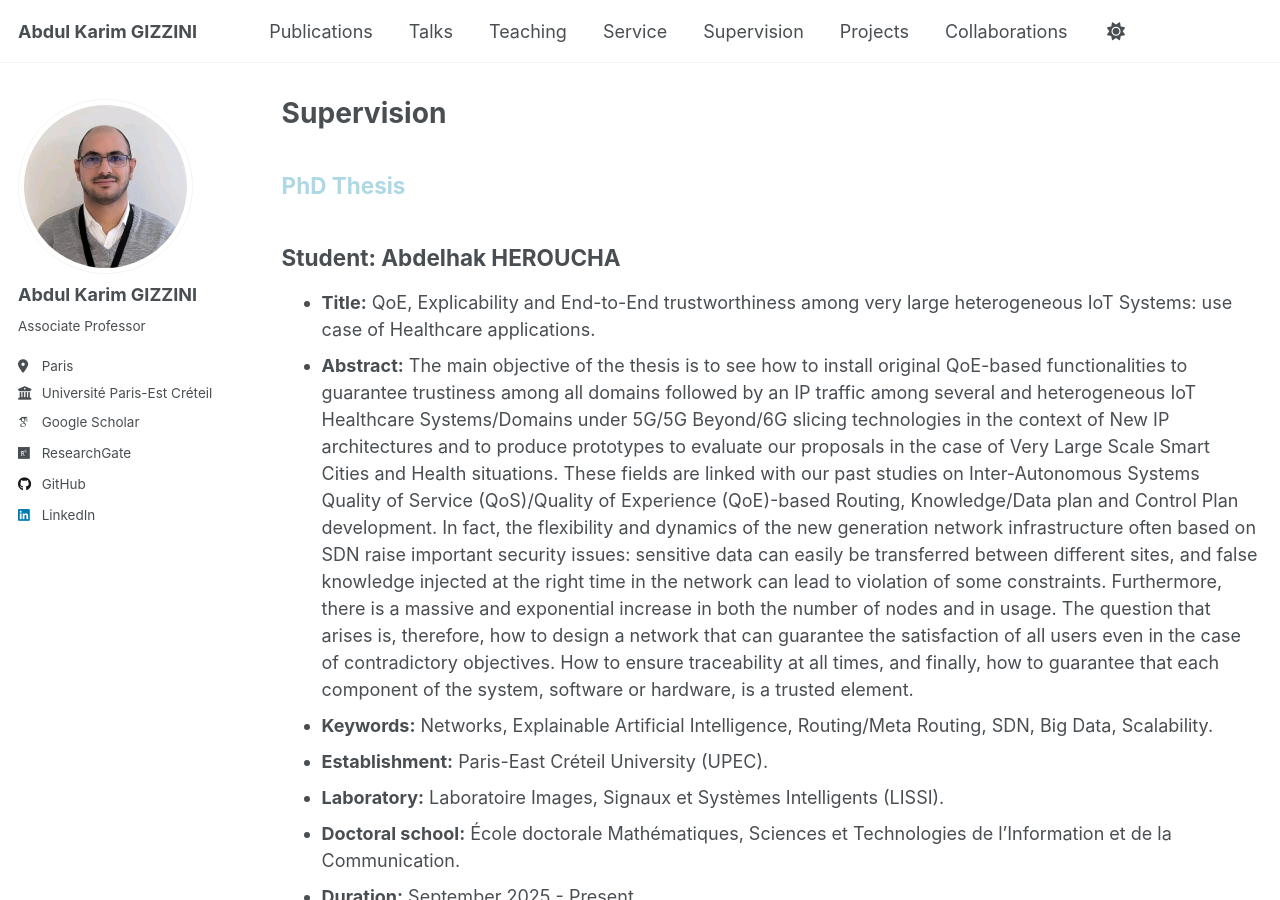
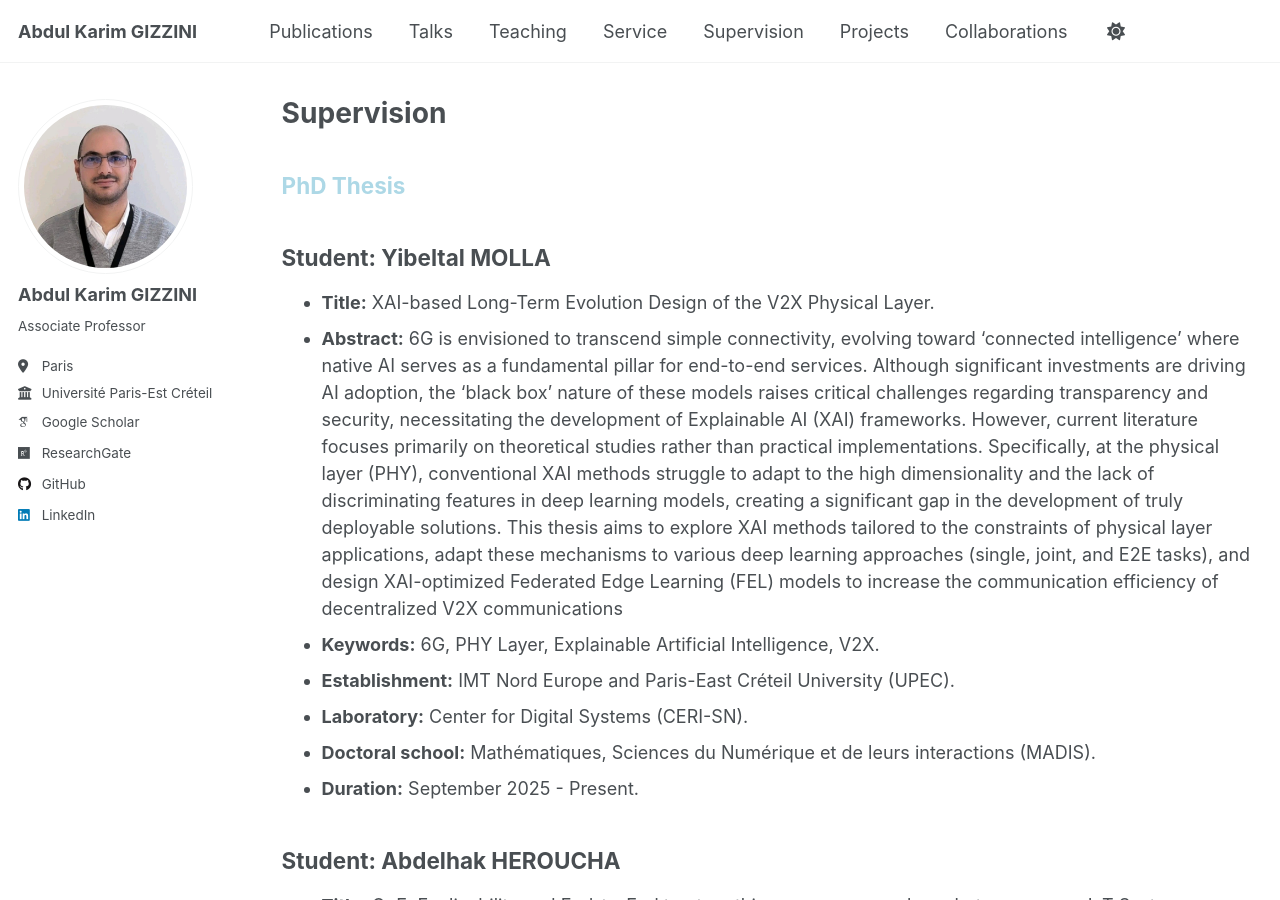
Before and after one commit to abdulkarimgizzini/abdulkarimgizzini-website, a Jekyll site: the page built from _pages/supervision.md, in a window 1280 px wide and 900 px high. Built offline with Jekyll 4.4.1, drawn with Linux system fonts in a browser that asks for light colours; some web fonts are replaced; a script that is not in the unit is left out.

Commit message:
Update supervision.md

```diff
--- a/_pages/supervision.md
+++ b/_pages/supervision.md
@@ -9,6 +9,20 @@ author_profile: true
 <!-- # **PhD Co-Supervision** -->
 
 <h2 style="color: lightblue;">PhD Thesis</h2>
+
+## Student: Yibeltal MOLLA
+
+* **Title:** XAI-based Long-Term Evolution Design of the V2X Physical Layer.
+* **Abstract:** 6G is envisioned to transcend simple connectivity, evolving toward 'connected intelligence' where native AI serves as a fundamental pillar for end-to-end services. Although significant investments are driving AI adoption, the 'black box' nature of these models raises critical challenges regarding transparency and security, necessitating the development of Explainable AI (XAI) frameworks. However, current literature focuses primarily on theoretical studies rather than practical implementations. Specifically, at the physical layer (PHY), conventional XAI methods struggle to adapt to the high dimensionality and the lack of discriminating features in deep learning models, creating a significant gap in the development of truly deployable solutions. This thesis aims to explore XAI methods tailored to the constraints of physical layer applications, adapt these mechanisms to various deep learning approaches (single, joint, and E2E tasks), and design XAI-optimized Federated Edge Learning (FEL) models to increase the communication efficiency of decentralized V2X communications
+* **Keywords:** 6G, PHY Layer, Explainable Artificial Intelligence, V2X.
+* **Establishment:** IMT Nord Europe and Paris-East Créteil University (UPEC).
+* **Laboratory:** Center for Digital Systems (CERI-SN).
+* **Doctoral school:** Mathématiques, Sciences du Numérique et de leurs interactions (MADIS).
+* **Duration:** September 2025 - Present.
+<br/>
+
+
+
 ## Student: Abdelhak HEROUCHA
 
 * **Title:** QoE, Explicability and End-to-End trustworthiness among very large heterogeneous IoT Systems: use case of Healthcare applications.
```
